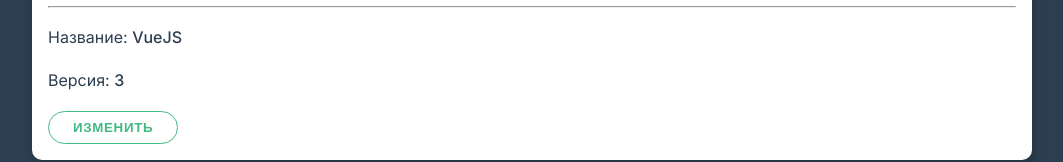
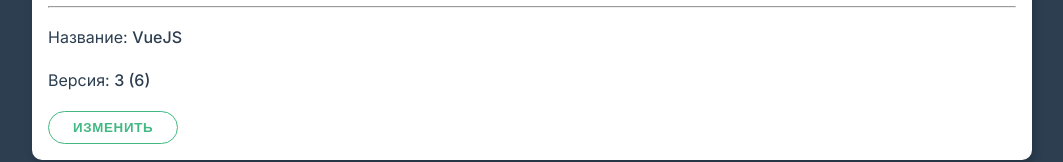
Before and after one commit to nastya578399/VueCompositionAPI, a Vue app: page / in a window 1280 px wide. Shown: the part 152-314 px from the top of the page, without its empty margins (108-1171 px from the left). Built offline with nearby package versions, Linux system fonts and the light colour scheme.

Commit message:
Computed

```diff
--- a/src/App.vue
+++ b/src/App.vue
@@ -5,7 +5,7 @@
       <small>data, methods, computed, watch</small>
       <hr>
       <p>Название: <strong>{{ name }}</strong></p>
-      <p>Версия: <strong>{{ version }}</strong></p>
+      <p>Версия: <strong>{{ version }} ({{ doubleVersion }})</strong></p>
 
       <button class="btn" @click="change">Изменить</button>
     </div>
@@ -13,27 +13,31 @@
 </template>
 
 <script>
-import {ref, reactive, toRefs, isRef, isReactive} from 'vue'
+import {ref, reactive, toRefs, isRef, isReactive, computed} from 'vue'
 
 export default {
   setup() {
     const name = ref('VueJS')
     const version = ref(3)
 
-    console.log(isRef(name)) // true
-    console.log(isRef(version.value)) // false
 
     const framefork = reactive({
       name: 'VueJs',
       version: 3
     })
 
-    console.log(isReactive(framefork))
-    console.log(isReactive(framefork.value))
+    const doubleVersion = computed(() => {
+      return version.value * 2
+    })
+
+
+    console.log(isRef(doubleVersion))
+    console.log(doubleVersion.value)
+
 
     function changeInfo() {
       name.value = 'Vue JS !'
-      version.value = 4
+      version.value = 42
       // framefork.name = 'Vue JS !'
       // framefork.version = 42
     }
@@ -41,7 +45,8 @@
     return {
       name: name,
       version: version,
-      change: changeInfo
+      change: changeInfo,
+      doubleVersion
     }
   }
   // data() {
```
Also changed, not shown: 1 other file (tests, documents, lock files or other folders).
